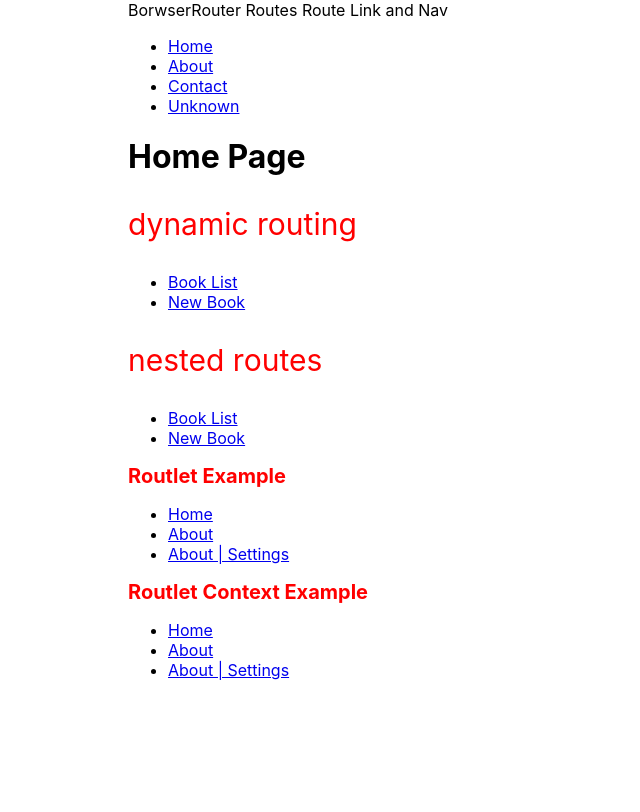
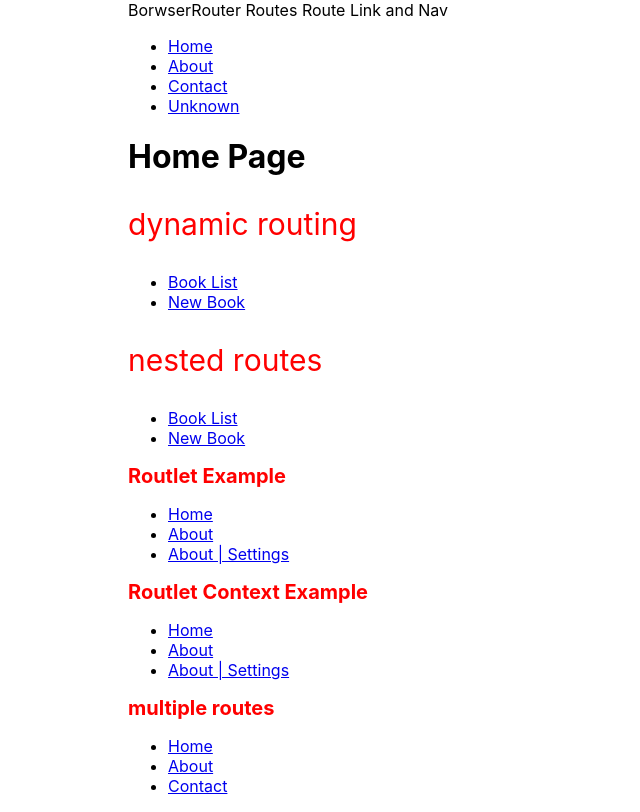
Before and after one commit to reactjs-example/react-router-demo, a React (Create React App) app: page / in a window 1280 px wide. Shown: the whole page, without its empty margins (0-640 px from the left). Built offline with nearby package versions, Linux system fonts and the light colour scheme.

Commit message:
multiple <Routes/>

```diff
--- a/src/v1/Root.js
+++ b/src/v1/Root.js
@@ -3,6 +3,7 @@ import { Example2 } from "./components/ex2/Example2";
 import { Example3 } from "./components/ex3/Example3";
 import { Example4 } from "./components/ex4/Example4";
 import { Example5 } from "./components/ex5/Example5";
+import { Example6 } from "./components/ex6/Example";
 
 export const Root = () => {
   let style = {
@@ -17,6 +18,7 @@ export const Root = () => {
         <Example3 />
         <Example4/>
         <Example5/>
+        <Example6/>
       </div>
     </>
   );
--- /dev/null
+++ b/src/v1/components/ex6/Example.js
@@ -0,0 +1,22 @@
+import { Route, Routes } from "react-router-dom";
+import { About, Contact, Home, Nav } from "./Pages";
+
+export const Example6 = () => {
+  let content = `multiple routes`;
+  let styles = { fontSize: "20px", color: "red" };
+
+  return (
+    <>
+      <h1 style={styles}>{content}</h1>
+
+      <Nav />
+      <Routes>
+        <Route path="home" element={<Home />} />
+        <Route path="about" element={<About />} />
+      </Routes>
+      <Routes>
+      <Route path="contact"  element={<Contact />} />
+      </Routes>
+    </>
+  );
+};
--- /dev/null
+++ b/src/v1/components/ex6/Pages.js
@@ -0,0 +1,32 @@
+import { Link } from "react-router-dom"
+
+
+const Home=()=>{
+    return <>
+    <h1>Home</h1>
+    </>
+}
+
+const About=()=>{
+    return <>
+    <h1>About</h1>
+    </>
+}
+
+const Contact=()=>{
+    return <>
+    <h1>Contact</h1>
+    </>
+}
+
+const Nav=()=>{
+
+    return <>
+    <ul>
+        <li><Link to="home">Home</Link></li>
+        <li><Link to="about">About</Link></li>
+        <li><Link to="contact">Contact</Link></li>
+    </ul>
+    </>
+}
+export {Home, About, Contact, Nav}
```
